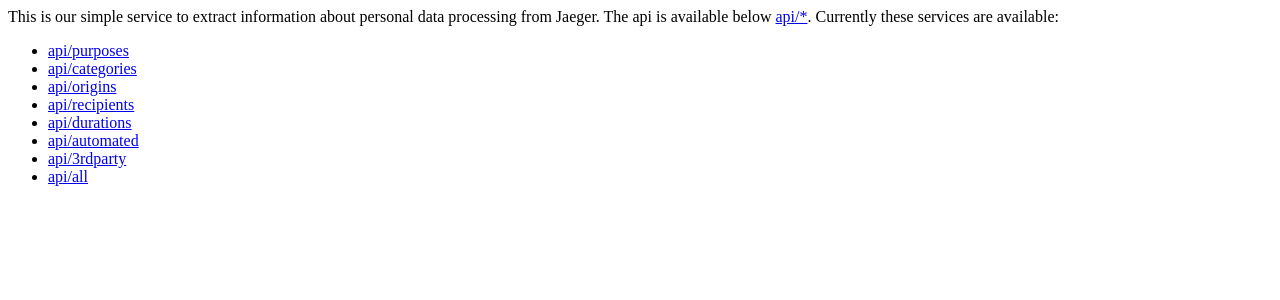
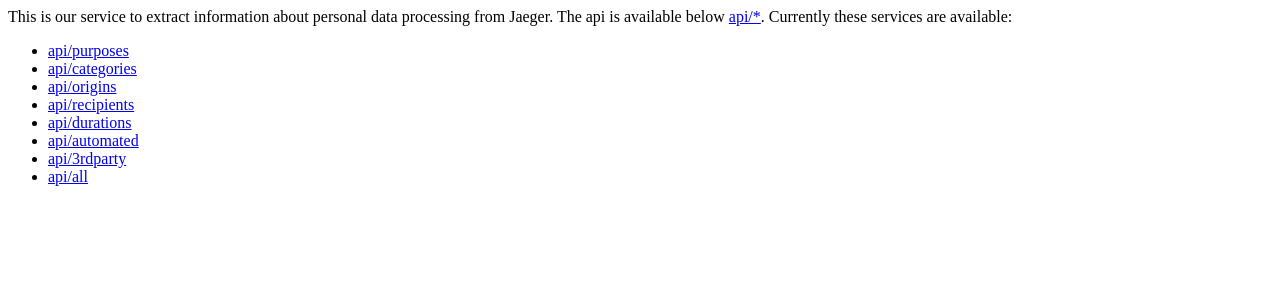
Before and after one commit to joclement/gdpr-transparency-tracing, a Flask app: page / in a window 1280 px wide. Shown: the top 300 px of the page. Run offline with Flask 2, Linux system fonts and the light colour scheme.

Commit message:
Improve wording

```diff
--- a/transparency-opentracing-jaeger-extract/src/transparency_opentracing_jaeger_extract/templates/index.html
+++ b/transparency-opentracing-jaeger-extract/src/transparency_opentracing_jaeger_extract/templates/index.html
@@ -6,7 +6,7 @@
 </head>
 <body>
 
-This is our simple service to extract information about personal data processing from Jaeger.
+This is our service to extract information about personal data processing from Jaeger.
 The api is available below <a href="api">api/*</a>. Currently these services are available:<p/>
 <ul>
     <li><a href="api/purposes">api/purposes</a></li>
```
